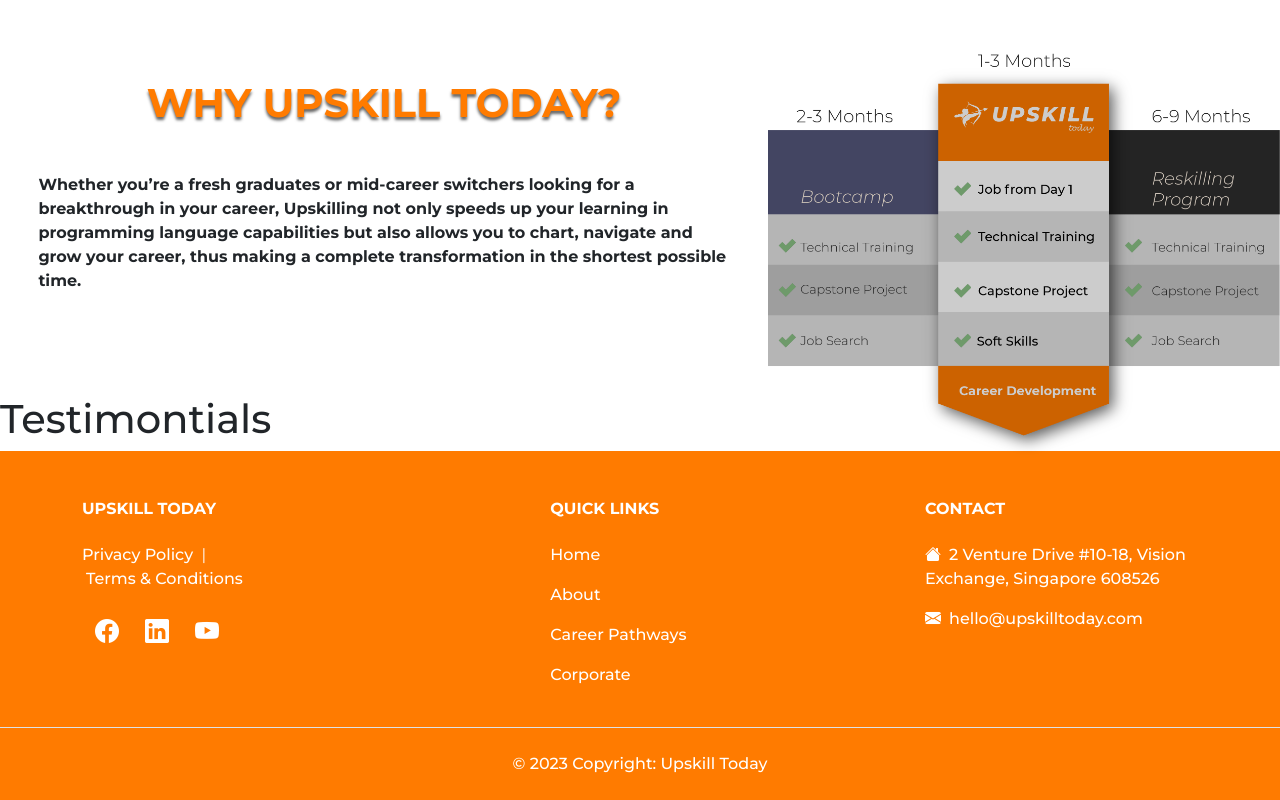
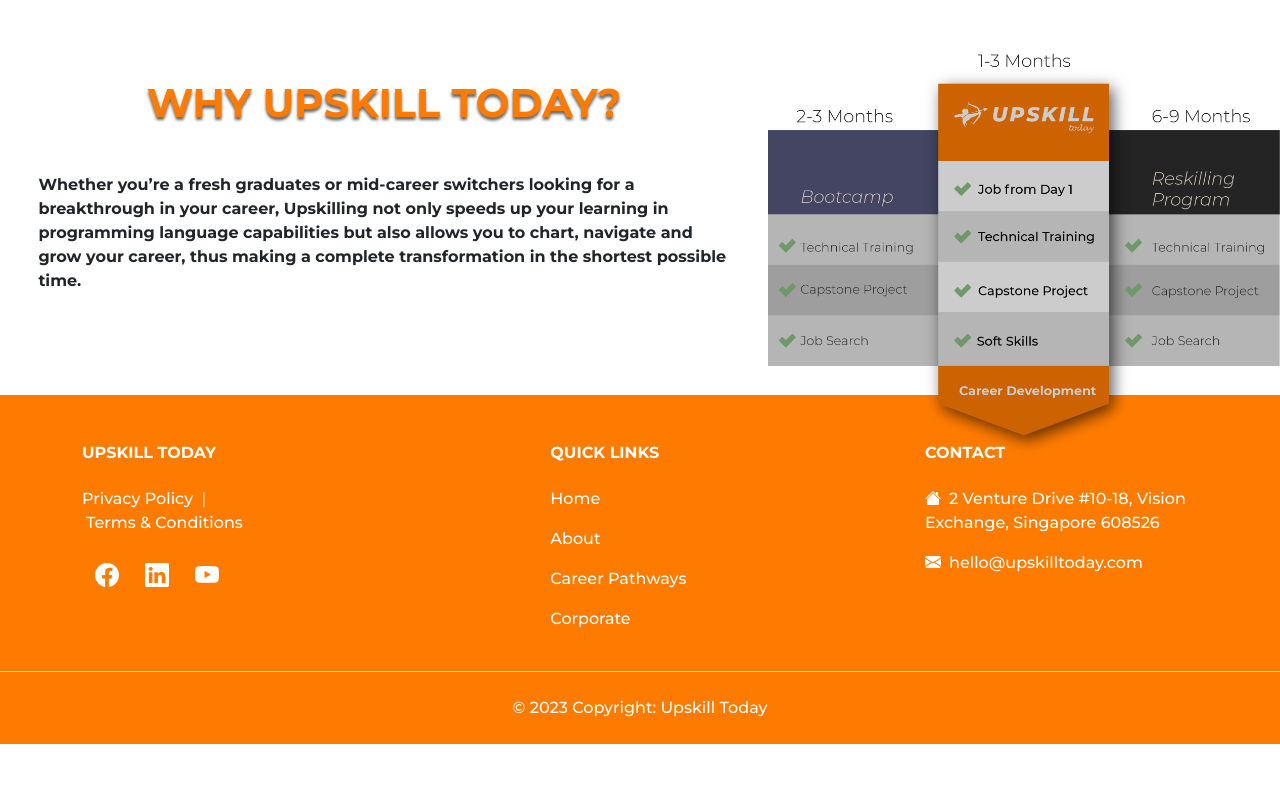
Before and after one commit to Chiang-Yong/Upskill-Today-1, a React (Create React App) app: page /About in a window 1280 px wide. Shown: the part 1932-2732 px from the top of the page. After the commit the page ends 2676 px from the top, so only its background shows below. Built offline with nearby package versions, Linux system fonts and the light colour scheme.

Commit message:
update testimontials

```diff
--- a/src/pages/About/Testimontials.js
+++ b/src/pages/About/Testimontials.js
@@ -3,7 +3,7 @@
 const Testimontials = () => {
     return (
         <div>
-            <h1>Testimontials</h1>
+
         </div>
     )
 }
```
